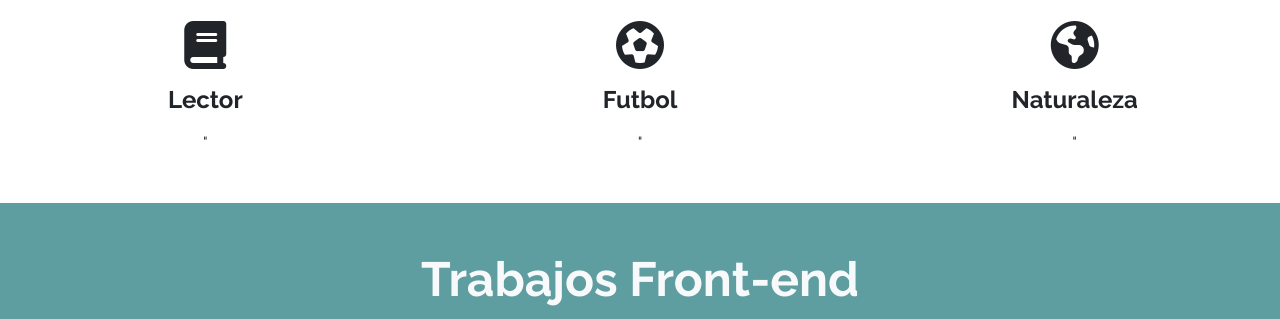
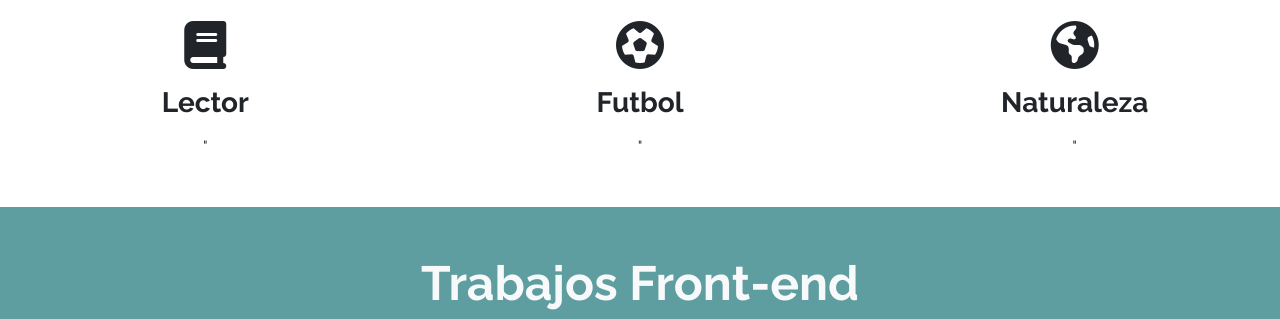
Before and after one commit to Felipe-Garrido-O/portafolio.github.io, a plain HTML site: page index.html in a window 1280 px wide. Shown: the part 892-1211 px from the top of the page. Drawn offline with nearby package versions, Linux system fonts and the light colour scheme.

Commit message:
Update index.html

```diff
--- a/index.html
+++ b/index.html
@@ -77,15 +77,15 @@
   <div class="row">
   <div class="col-12 col-md-4">
     <i class="fa-solid fa-book fa-3x"></i>
-    <h4 class="my-3 fw-bold">Lector</h4>"
+    <h3 class="my-3 fw-bold">Lector</h3>"
   </div>
   <div class="col-12 col-md-4">
     <i class="fa-solid fa-futbol fa-3x"></i>
-    <h4 class="my-3 fw-bold">Futbol</h4>"
+    <h3 class="my-3 fw-bold">Futbol</h3>"
   </div>
   <div class="col-12 col-md-4">
-    <i class="fa-solid fa-earth-americas fa-3x"></i></i>
-    <h4 class="my-3 fw-bold">Naturaleza</h4>"
+    <i class="fa-solid fa-earth-americas fa-3x"></i>
+    <h3 class="my-3 fw-bold">Naturaleza</h3>"
   </div>
 </section>
 
```
